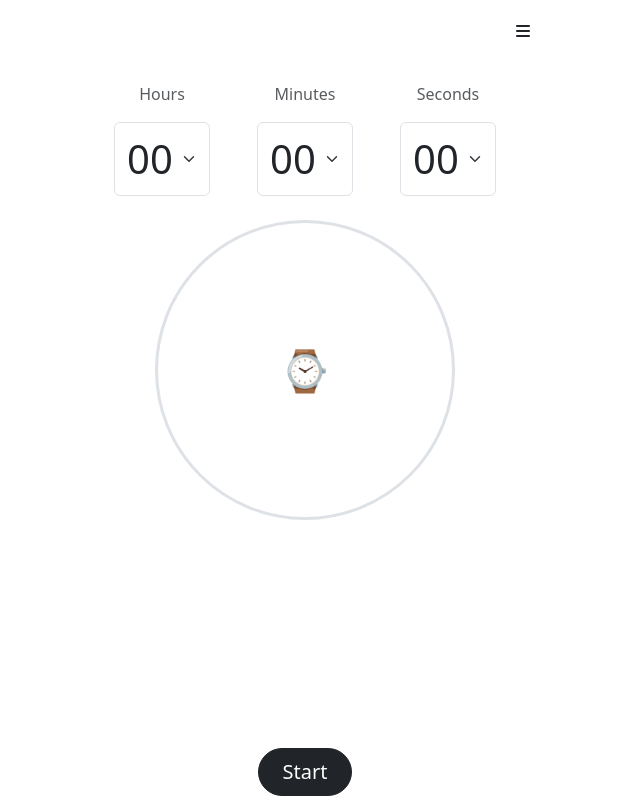
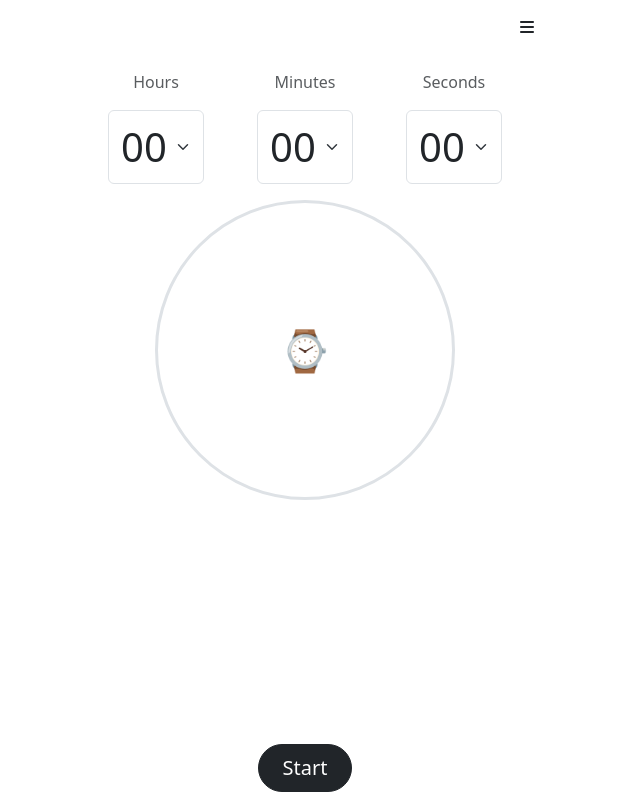
Before and after one commit to G-Webster/countdown-web-app, a plain HTML site: page index.html in a window 1280 px wide. Shown: the whole page, without its empty margins (335-975 px from the left). Drawn offline with nearby package versions, Linux system fonts and the light colour scheme.

Commit message:
UI changes to index file

```diff
--- a/index.html
+++ b/index.html
@@ -4,12 +4,12 @@
     <meta charset="UTF-8">
     <meta name="viewport" content="width=device-width, initial-scale=1.0">
     <title>Countdown Web App</title>
-    <link rel="stylesheet" href="styles/styles.css">
+    <link rel="stylesheet" href="styles/styles.css?v=1.01">
     <link href="https://cdn.jsdelivr.net/npm/bootstrap@5.3.3/dist/css/bootstrap.min.css" rel="stylesheet" integrity="sha384-QWTKZyjpPEjISv5WaRU9OFeRpok6YctnYmDr5pNlyT2bRjXh0JMhjY6hW+ALEwIH" crossorigin="anonymous">
     <script src="https://kit.fontawesome.com/f46dcf7a32.js" crossorigin="anonymous"></script>
 </head>
 <body>
-    <div class="container p-1 min-vh-100 d-flex flex-column" style="max-width: 500px; margin: auto;">
+    <div class="container min-vh-100 d-flex flex-column p-0" style="max-width: 500px; margin: auto;">
        <!-- header -->
        <header>
             <div class="d-flex justify-content-between align-items-center p-2">
@@ -32,7 +32,7 @@
        </header>
 
         <!-- display this on top -->
-        <div class="mb-auto p-2">
+        <div class="mb-auto">
         <!-- allow users to input their time -->
         <div class="d-flex justify-content-evenly mb-3">
             <div>
@@ -66,7 +66,7 @@
 
 
           <!-- countdown container -->
-           <div class="my-4" style="width: 100%; margin: auto; ">
+           <div class="mt-2" style="width: 100%; margin: auto; ">
           <div class="border position-relative border-3 text-center fs-1" style="height: 300px; width: 300px; border-radius: 50%; overflow: hidden; margin: auto;"  >
             <div class="position-absolute top-50 start-50 translate-middle  fs-1 fw-semibold" id="counter"></div>
           </div>
@@ -76,12 +76,12 @@
 
            <!-- show a message when a countdown is done -->
            <div rolo="alert" class="alert alert-success my-2" id="msg">
-            Congratulations, count down has completed!
+            <!-- dynamic message -->
            </div>
         </div>
 
     <!-- display this at bottom of screen -->
-     <div class="d-flex justify-content-evenly">
+     <div class="d-flex justify-content-evenly position-sticky bottom-0 p-2 bg-white">
 
       <button class="btn btn-dark rounded-pill px-4 py-2 fs-5" id="startCounterBtn">Start</button>
       <button class="btn btn-danger rounded-pill px-4 py-2 fs-5" id="pauseCounterBtn" style="display: none;">Pause</button>
```
